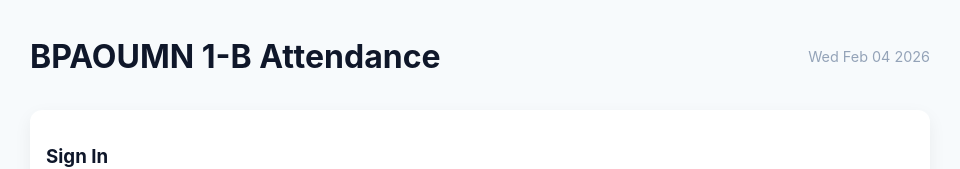
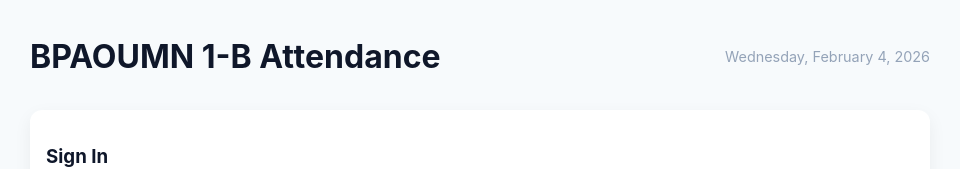
Before and after one commit to gmgenove/attendance-checker, a website: page public/index.html in a window 1280 px wide. Shown: the top 169 px of the page, without its empty margins (160-1120 px from the left). Drawn offline with Linux system fonts and the light colour scheme.

Commit message:
Update index.html

```diff
--- a/public/index.html
+++ b/public/index.html
@@ -452,7 +452,6 @@
                 currentUser = JSON.parse(saved);
                 showApp();
             }
-            document.getElementById('hdr').textContent = new Date().toDateString();
         };
     </script>
 </body>
```
